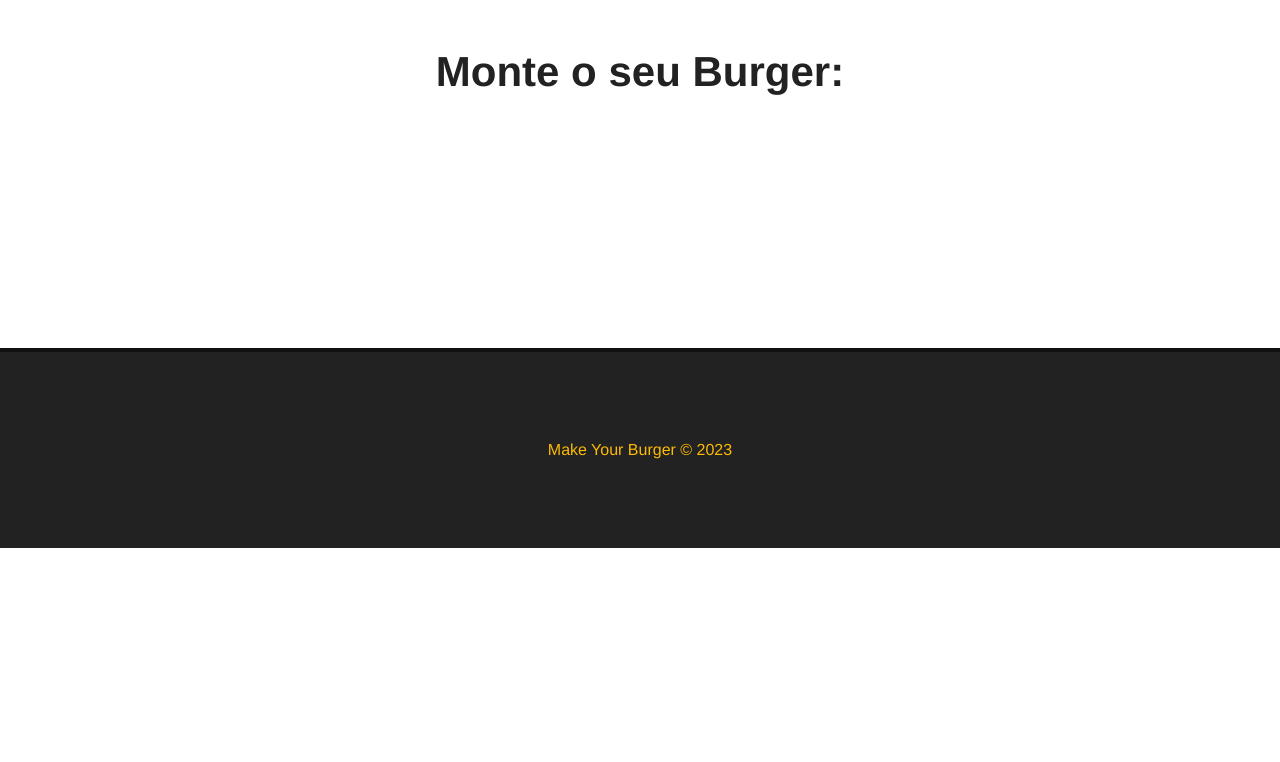
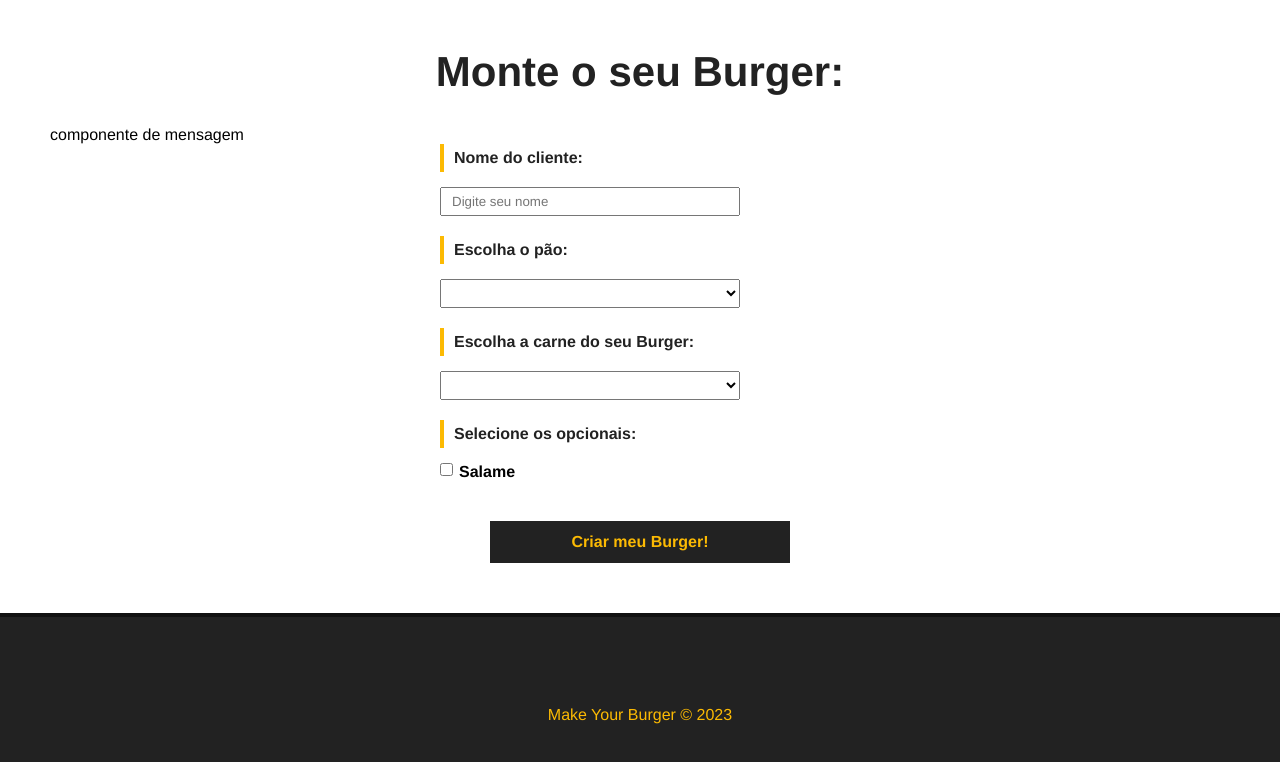
Before and after one commit to Lucas-Jav/Make_Your_Burger_Vue, a Vue app: page / in a window 1280 px wide. Shown: the part 580-1342 px from the top of the page. Before the commit the page ends 1128 px from the top, so only its background shows below. Built offline with nearby package versions, Linux system fonts and the light colour scheme.

Commit message:
:sparkles: feat: add form

```diff
--- /dev/null
+++ b/src/components/BurgerForm.vue
@@ -0,0 +1,113 @@
+<template>
+    <div>
+        <p>componente de mensagem</p>
+        <div>
+            <form id="burger-form">
+                <div class="input-container">
+                    <label for="nome">Nome do cliente:</label>
+                    <input type="text" name="nome" id="nome" v-model="nome" placeholder="Digite seu nome">
+                </div>
+                <div class="input-container">
+                    <label for="pao">Escolha o pão:</label>
+                    <select name="pao" id="pao" v-model="pao">
+                        <option value="" disabled>Selecione o seu pão</option>
+                        <option value="integral">integral</option>
+                    </select>
+                </div>
+                <div class="input-container">
+                    <label for="carne">Escolha a carne do seu Burger:</label>
+                    <select name="carne" id="carne" v-model="carne">
+                        <option value="" disabled>Selecione o tipo de carne</option>
+                        <option value="maminha">maminha</option>
+                    </select>
+                </div>
+                <div class="input-container" id="opcionais-container">
+                    <label id="opcionais-title" for="carne">Selecione os opcionais:</label>
+                    <div class="checkbox-container">
+                        <input type="checkbox" name="opcionais" v-model="opcionais" value="salame">
+                        <span>Salame</span>
+                    </div>
+                </div>
+                <div class="input-container">
+                    <input type="submit" class="submit-btn" value="Criar meu Burger!">
+                </div>
+            </form>
+        </div>
+    </div>
+</template>
+
+<script>
+export default {
+    name: 'BurgerForm'
+}
+</script>
+
+<style scoped>
+    #burger-form {
+        max-width: 400px;
+        margin: 0 auto;
+    }
+
+    .input-container {
+        display: flex;
+        flex-direction: column;
+        margin-bottom: 20px;
+    }
+
+    label {
+        font-weight: bold;
+        margin-bottom: 15px;
+        color: #222;
+        padding: 5px 10px;
+        border-left: 4px solid #fcba03;
+    }
+
+    input, select {
+        padding: 5px 10px;
+        width: 300px;
+    }
+
+    #opcionais-container {
+        flex-direction: row;
+        flex-wrap: wrap;
+    }
+
+    #opcionais-title {
+        width: 100%;
+    }
+
+    .checkbox-container {
+        display: flex;
+        align-items: flex-start;
+        width: 50%;
+        margin-bottom: 20px;
+    }
+
+    .checkbox-container span,
+    .checkbox-container input {
+        width: auto;
+    }
+
+    .checkbox-container span {
+        margin-left: 6px;
+        font-weight: bold;
+    }
+
+    .submit-btn {
+        background-color: #222;
+        color: #fcba03;
+        font-weight: bold;
+        border: 2px solid #222;
+        padding: 10px;
+        font-size: 16px;
+        margin: 0 auto;
+        cursor: pointer;
+        transition:  .5s;
+    }
+
+    .submit-btn:hover {
+        background-color: transparent;
+        color: #222;
+    }
+
+</style>
--- a/src/views/Home.vue
+++ b/src/views/Home.vue
@@ -2,16 +2,19 @@
   <Banner />
   <div class="main-container">
     <h1>Monte o seu Burger:</h1>
+    <BurgerForm />
   </div>
 </template>
 
 <script>
   import Banner from '@/components/Banner.vue';
+  import BurgerForm from '@/components/BurgerForm.vue';
 
   export default {
     name: 'Home',
     components: {
-      Banner
+      Banner,
+      BurgerForm
     }
   }
 </script>
```
